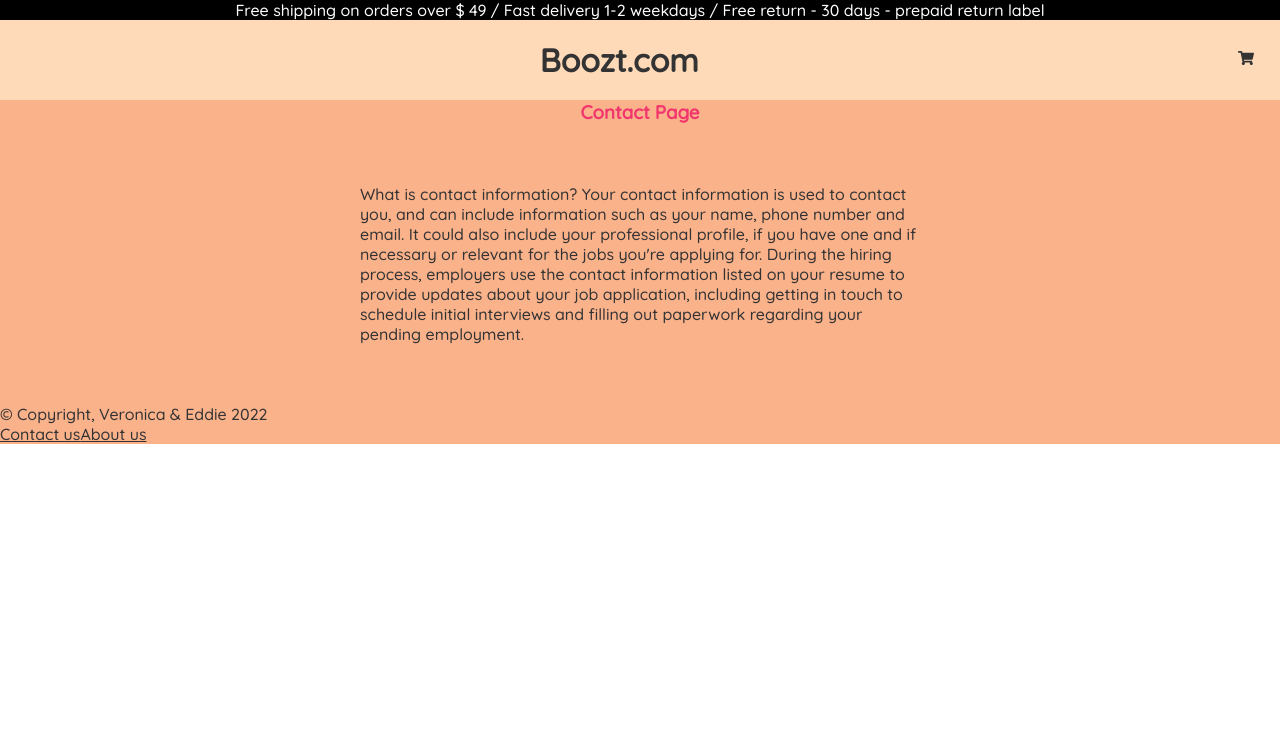
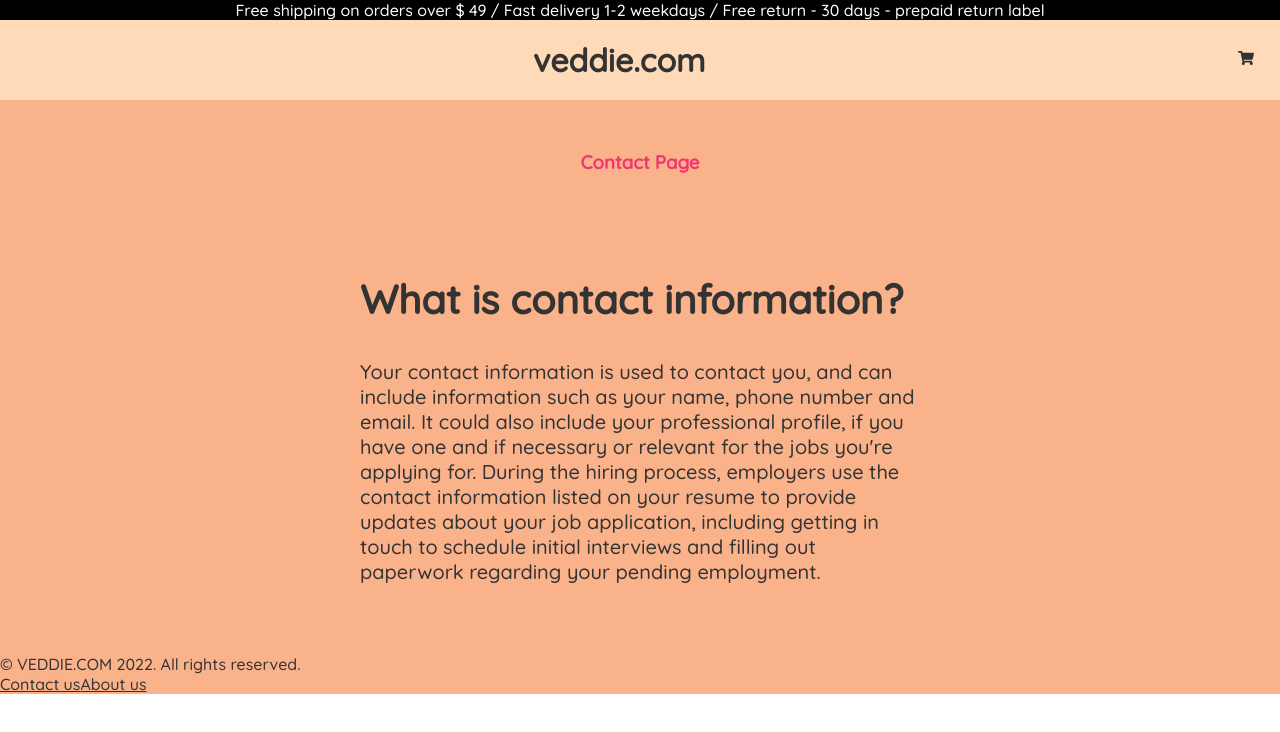
Before and after one commit to veronicatorelll/React-Shop, a React (Create React App) app in the folder template-react-webshop/: page /Contact in a window 1280 px wide. Shown: the top 732 px of the page. Built offline with nearby package versions, Linux system fonts and the light colour scheme; no server answers.

Commit message:
animation och styled components inlagt i contact + about-page

```diff
--- a/package.json
+++ b/package.json
@@ -1,5 +1,7 @@
 {
   "dependencies": {
-    "react-icons": "^4.3.1"
+    "framer-motion": "^6.2.8",
+    "react-icons": "^4.3.1",
+    "styled-components": "^5.3.3"
   }
 }
--- a/template-react-webshop/src/components/About.js
+++ b/template-react-webshop/src/components/About.js
@@ -1,10 +1,19 @@
 import React from 'react'
+import { motion } from 'framer-motion'
+import styled  from 'styled-components'
+
 
 function About() {
   return (
     <div>
-        <h3 className='h3-about'>About us</h3>
-        <article className='about'>
+        <motion.h3 className='h3-about'
+        animate={{ rotate: 360 }}
+        transition={{ duration: 2 }}
+        >About us</motion.h3>
+
+        <Title>Where it all began... </Title>
+
+        <Article className='about'>
  What seems to be just another page in your sitemap, probably accessible through your header and/or footer, is actually one of your most compelling pieces of content. Or at least, it should be.
 
 Yes, we’re talking about your website’s About Us page.
@@ -18,9 +27,28 @@ This visitor wants to get to know you by listening to the story you have to tell
 The first step to create an authentic, effective about us page that really communicates who you are and what you’re about is perfecting every design detail. First impressions matter and your website needs to dress to impress.
 
 Let’s take a look at 16 of our favorite About Us pages, whose design and content strategy are worth writing home about.
-        </article>
+        </Article>
     </div>
   )
 }
 
+
+
+const Title = styled.h3 `
+font-size: 40px;
+max-width: 600px;
+ margin: 50px auto;
+padding: 20px;
+margin-top: 80px;
+`
+
+const Article = styled.article `
+font-size: 20px;
+max-width: 600px;
+margin: 50px auto;
+padding: 20px;
+margin-top: -55px;
+`
+
+
 export default About
--- a/template-react-webshop/src/components/Contact.js
+++ b/template-react-webshop/src/components/Contact.js
@@ -1,20 +1,46 @@
 import React from 'react'
+import { motion } from 'framer-motion'
+import styled  from 'styled-components'
+
+
 
 function Contact() {
   return (
     <div>
-        <h3 className='h3-contact'>Contact Page</h3>
-        <article className='contact'>
-        What is contact information?
+        <motion.h3 className='h3-contact'
+        animate={{ rotate: 360 }}
+        transition={{ duration: 2 }}
+        >Contact Page</motion.h3>
+
+        <Title>What is contact information? </Title>
+
+        <Article className='contact'>
+
 Your contact information is used to contact you, and can include information such as your name, phone number and email.
 It could also include your professional profile, if you have one and if necessary or relevant for the jobs you're applying for.
 
 During the hiring process, employers use the contact information listed on your resume to provide
 updates about your job application, including getting in touch to schedule initial interviews and filling out paperwork regarding your pending employment.
-        </article>
+        </Article>
 
         </div>
   )
 }
 
+
+const Title = styled.h3 `
+font-size: 40px;
+max-width: 600px;
+ margin: 50px auto;
+padding: 20px;
+margin-top: 80px;
+`
+
+const Article = styled.article `
+font-size: 20px;
+max-width: 600px;
+margin: 50px auto;
+padding: 20px;
+margin-top: -55px;
+`
 export default Contact
--- a/template-react-webshop/src/components/Footer.js
+++ b/template-react-webshop/src/components/Footer.js
@@ -5,7 +5,7 @@ import { Link } from 'react-router-dom'
 function Footer() {
   return (
     <div>
-      <p className='copy'>&copy; Copyright, Veronica & Eddie 2022</p>
+      <p className='copy'>&copy; VEDDIE.COM 2022. All rights reserved. </p>
       <Link className='contact-link' to ="/Contact">Contact us</Link>
       <Link  className='about-link' to ="/About">About us</Link>
 
--- a/template-react-webshop/src/components/Header.js
+++ b/template-react-webshop/src/components/Header.js
@@ -18,7 +18,7 @@ function Header({cartProducts, setCartProducts}) {
       <Info>Free shipping on orders over $ 49 / Fast delivery 1-2 weekdays / Free return - 30 days - prepaid return label</Info>
       <HeaderContent>
         <Logo>
-          <Link className="header-link" to ="/"><h1>Boozt.com</h1></Link>
+          <Link className="header-link" to ="/"><h1>veddie.com</h1></Link>
         </Logo>
         <Dropdown>
           <FaShoppingCart className="FaShoppingCart" onClick={handleToggleCart}/>
--- a/template-react-webshop/src/index.css
+++ b/template-react-webshop/src/index.css
@@ -12,45 +12,19 @@
   cursor: pointer;
 }
 
-/* h1 {
-  text-align: center;
-  animation-duration: 3s;
-  animation-name: slidein;
-  } */
-/*
-  @keyframes slidein {
-    from {
-      margin-left: 100%;
-      width: 300%;
-    }
 
-    to {
-      margin-left: 0%;
-      width: 100%;
-    }
-  } */
-
-  .contact, .about {
+  /* .contact, .about {
   max-width: 600px;
   margin: 40px auto;
   padding: 20px;
-  }
+  } */
 
   .h3-contact, .h3-about {
   text-align: center;
   color: #f1356d;
+  margin-top: 50px;
   }
 
-
-  /* .contact-link, .about-link, .delete-cart, .add-tocart, .remove-cart{
-    background-color: #eb1958;
-    color: #fff;
-    border: 0;
-    padding: 8px;
-    border-radius: 8px;
-    cursor: pointer;
-    text-decoration: none;
-  } */
 
   .link-checkout, .link-backprod, .header-link, .link-toprod, .continue {
     text-decoration: none;
```
Also changed, not shown: template-react-webshop/src/animation.js (added), 1 other file (tests, documents, lock files or other folders).
